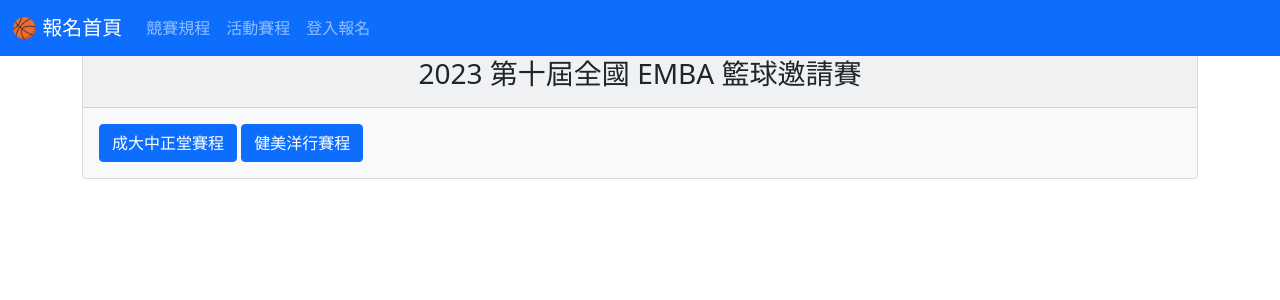
After one commit to momonong/competition-registration-system, a Flask app: page /gameschedule in a window 1280 px wide. The commit adds this page. Shown: the top 300 px of the page. Run offline with Flask 3, Linux system fonts and the light colour scheme; some libraries are stand-ins or nearby versions.

Commit message:
Add game schedule page

```diff
--- a/app.py
+++ b/app.py
@@ -162,6 +162,10 @@
 @app.route('/gamerule')
 def gamerule():
     return render_template('rule.html')
+
+@app.route('/gameschedule')
+def gameschedule():
+    return render_template('schedule.html')
 
 # query all teams
 @app.route('/get_teams/<game_id>', methods=['GET', 'POST'])
--- a/templates/base.html
+++ b/templates/base.html
@@ -46,6 +46,9 @@
           <ul class="navbar-nav ml-auto">
             <li class="nav-item">
               <a class="nav-link" href="{{ url_for('gamerule') }}">競賽規程</a>
+            </li>
+            <li class="nav-item">
+              <a class="nav-link" href="{{ url_for('gameschedule') }}">活動賽程</a>
             </li>
             {% if current_user.is_authenticated %}
             <li class="nav-item">
--- /dev/null
+++ b/templates/schedule.html
@@ -0,0 +1,45 @@
+{% extends 'base.html' %}
+
+{% block content %}
+<body>
+<div class="container pt-5">
+	<div class="card bg-light text-dark">
+		<div class="card-header">
+			<h3 class="text-center">2023 第十屆全國 EMBA 籃球邀請賽</h3>
+		</div>
+		<div class="card-body" style="text-align: left;">
+			<button id="button1" class="btn btn-primary" type="button" data-bs-toggle="collapse" data-bs-target="#pdf1">
+				成大中正堂賽程
+			</button>
+			<button id="button2" class="btn btn-primary" type="button" data-bs-toggle="collapse" data-bs-target="#pdf2">
+				健美洋行賽程
+			</button>
+			<div id="pdf1" class="collapse">
+				<!-- 在這裡放置 成大中正堂賽程 -->
+				<embed src="static/files/成大中正堂賽程.pdf" type="application/pdf" width="100%" height="1000" />
+			</div>
+			<div id="pdf2" class="collapse">
+				<!-- 在這裡放置 健美洋行賽程 -->
+				<embed src="static/files/健美洋行賽程.pdf" type="application/pdf" width="100%" height="1000" />
+			</div>
+		</div>
+	</div>
+</div>
+<script>
+	document.addEventListener('DOMContentLoaded', function () {
+	  // 取得第一個和第二個按鈕
+	  var button1 = document.getElementById('button1');
+	  var button2 = document.getElementById('button2');
+
+	  // 監聽第二個按鈕的點擊事件
+	  button2.addEventListener('click', function () {
+		// 如果第一個按鈕的區塊是展開的，則觸發第一個按鈕的點擊事件
+		if (!button1.classList.contains('collapsed')) {
+		  button1.click();
+		}
+	  });
+	});
+  </script>
+
+</body>
+{% endblock %}
```
Also changed, not shown: 1 other file.
